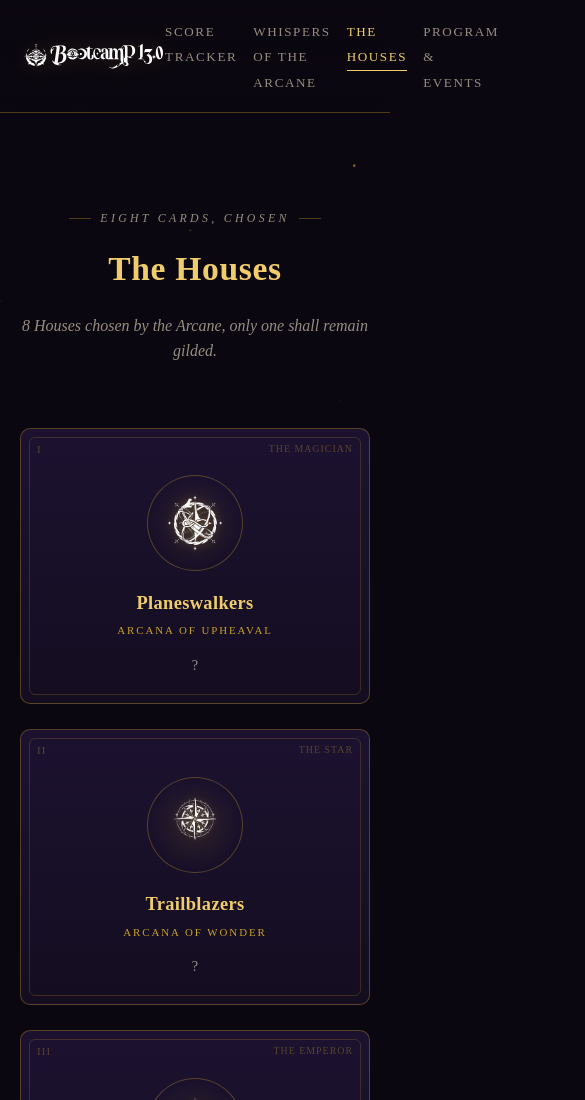
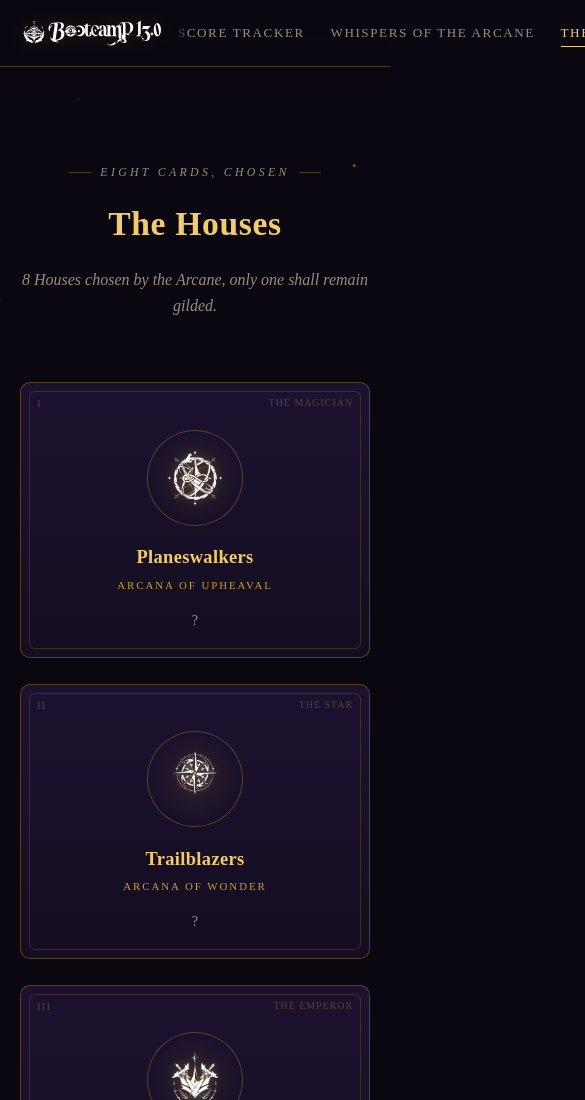
Before and after one commit to jibrix01/arcane-site, a plain HTML site: page houses.html in a window 390 px wide. Shown: the top 1100 px of the page, 585 px wide, since content can reach past the window. Drawn offline with Linux system fonts and the light colour scheme; a web font is replaced by a local one.

Commit message:
added more whispers, made navigation bar scrollable

```diff
--- a/css/style.css
+++ b/css/style.css
@@ -107,6 +107,33 @@ p{ margin: 0 0 1em; }
   gap: clamp(1rem, 3vw, 2.25rem);
   list-style:none;
   margin:0; padding:0;
+}
+
+@media (max-width: 640px){
+  .rune-bar{
+    padding: 1rem 1.1rem;
+    gap: .75rem;
+  }
+  .rune-bar__mark{
+    flex-shrink: 0;
+  }
+  .rune-nav{
+    flex-wrap: nowrap;
+    gap: 1.6rem;
+    overflow-x: auto;
+    overflow-y: hidden;
+    -webkit-overflow-scrolling: touch;
+    scrollbar-width: none;
+    padding: .2rem .2rem .35rem;
+    mask-image: linear-gradient(to right, transparent 0, black 14px, black calc(100% - 14px), transparent 100%);
+    -webkit-mask-image: linear-gradient(to right, transparent 0, black 14px, black calc(100% - 14px), transparent 100%);
+  }
+  .rune-nav::-webkit-scrollbar{ display:none; }
+  .rune-nav li{ flex-shrink: 0; }
+  .rune-nav a{
+    white-space: nowrap;
+    font-size: .76rem;
+  }
 }
 
 .rune-nav a{
```
Also changed, not shown: index.html (+1 -1 lines), js/whispers.js (+15 -11 lines).
